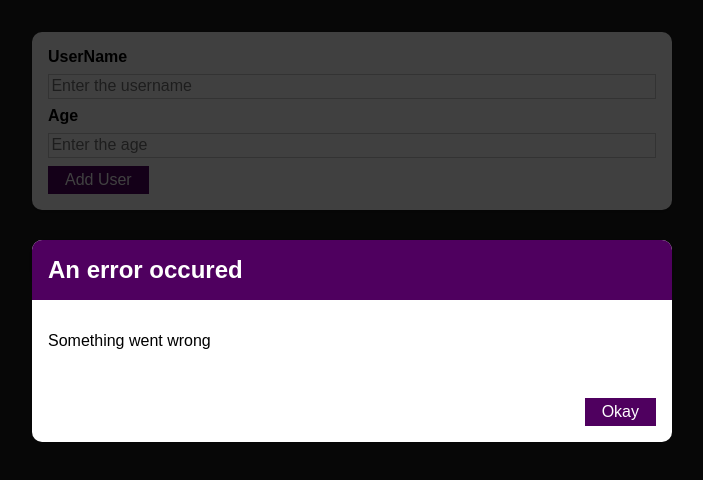
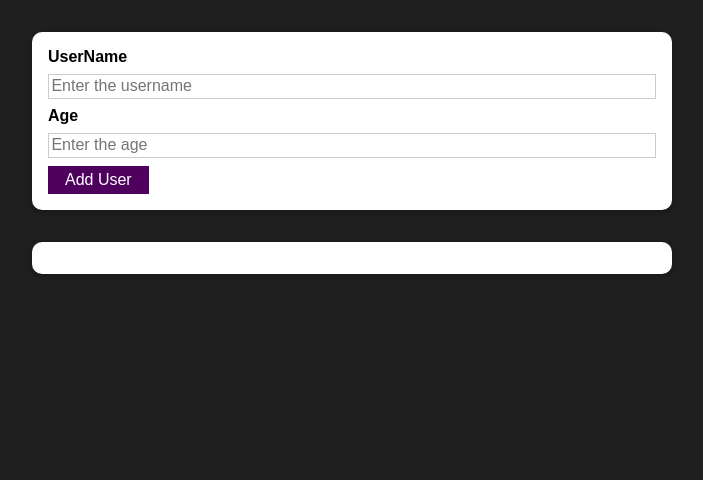
Before and after one commit to Eshwar17/User-Management-App, a React (Create React App) app: page / in a window 1280 px wide. Shown: the top 480 px of the page, without its empty margins (288-991 px from the left). Built offline with nearby package versions, Linux system fonts and the light colour scheme.

Commit message:
Managed the error state

```diff
--- a/src/components/UI/ErrorModal.js
+++ b/src/components/UI/ErrorModal.js
@@ -6,7 +6,7 @@
 const ErrorModal = (props) => {
   return (
     <>
-    <div className={classes.backdrop}/>
+    <div className={classes.backdrop} onClick={props.onConfirm}/>
     <Card className={classes.modal}>
         <header className={classes.header}>
             <h2>{props.title}</h2>
@@ -15,7 +15,7 @@
             <p>{props.msg}</p>
         </div>
         <footer className={classes.actions}>
-            <Button>Okay</Button>
+            <Button onClick={props.onConfirm}>Okay</Button>
         </footer>
     </Card>
     </>
--- a/src/components/Users/AddUser.js
+++ b/src/components/Users/AddUser.js
@@ -7,13 +7,22 @@
 const AddUser = (props) => {
   const [enteredUsername, setEnteredUsername] = useState("");
   const [enteredAge, setEnteredAge] = useState('');
+  const [error, setError]= useState();
 
   const addUserHandler = (event) => {
     event.preventDefault();
     if(enteredUsername.trim().length === 0 || enteredAge.trim().length === 0) {
+        setError({
+            title: 'Invalid input',
+            msg: 'Please enter valid username and age(non-empty values)'
+        })
         return;
     }
     if(+enteredAge < 1){
+        setError({
+            title: 'Invalid age',
+            msg: 'Please enter valid age(age > 0)'
+        })
         return;
     }
     console.log(enteredUsername, enteredAge);
@@ -21,6 +30,9 @@
     setEnteredUsername('');
     setEnteredAge('');
   };
+  const errorHandler = () => {
+    setError(null);
+  }
   const usernameChangedHandler = (event) => {
     setEnteredUsername(event.target.value);
   }
@@ -29,7 +41,7 @@
   }
   return (
     <>
-    <ErrorModal title='An error occured' msg='Something went wrong'/>
+    {error && <ErrorModal onConfirm={errorHandler} title={error.title} msg={error.msg}/>}
     <Card className={classes.input}>
       <form onSubmit={addUserHandler}>
         <label htmlFor="username">UserName</label>
```
